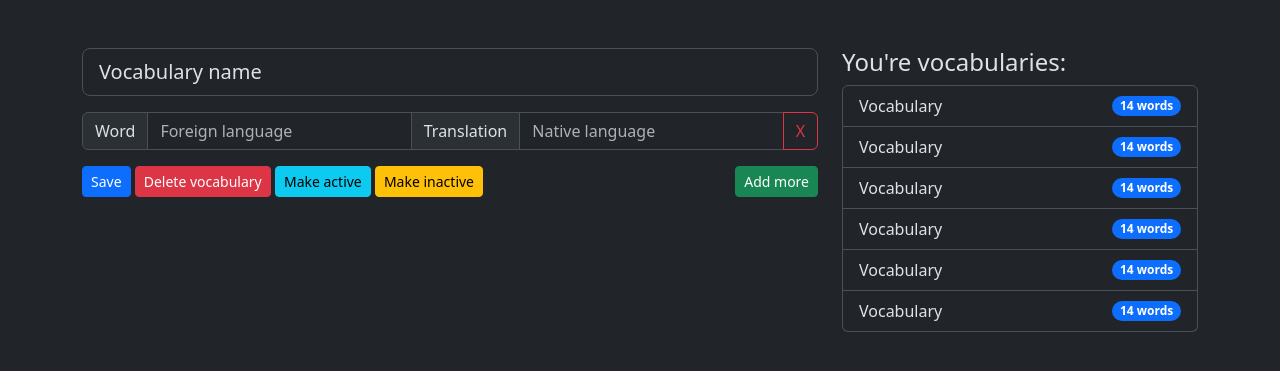
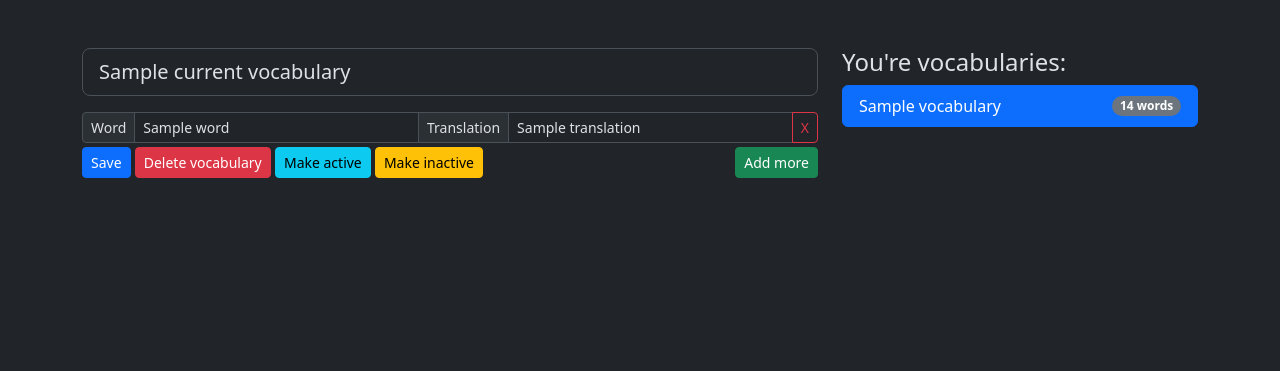
Before and after one commit to MuzykaAndrii/fastbot, a FastAPI app: template app/pages/templates/dashboard.html in a window 1280 px wide. Shown: the top 371 px of the page. Run offline with FastAPI, Linux system fonts and the light colour scheme; the template is opened without the code that fills it: most values are stand-ins (such as "Sample title", 1, 10 or a date in 2020); parts of the project's set-up code (start-up, migrations or seed data) failed here and were passed over.

Commit message:
impl: vocabulary rendering in dashboard

```diff
--- a/app/pages/templates/dashboard.html
+++ b/app/pages/templates/dashboard.html
@@ -15,17 +15,21 @@
 
             <div class="vocabulary-data col-8">
                 <div class="input-group input-group-lg mb-3">
-                    <input value="Vocabulary name" type="text" class="form-control" aria-label="Sizing example input" aria-describedby="inputGroup-sizing-lg">
+                    <input value="{{ current_vocabulary.name }}" type="text" class="form-control" aria-label="Sizing example input" aria-describedby="inputGroup-sizing-lg">
                   </div>
 
                 <div class="lang-pairs">
-                    <div class="lang-pair-item input-group mb-3">
+                    {% for lp in current_vocabulary.language_pairs %}
+
+                    <div class="lang-pair-item input-group input-group-sm mb-1">
                         <span class="input-group-text">Word</span>
-                        <input type="text" class="form-control" placeholder="Foreign language" aria-label="Username">
+                        <input value="{{ lp.word }}" type="text" class="form-control" placeholder="Foreign language" aria-label="Username">
                         <span class="input-group-text">Translation</span>
-                        <input type="text" class="form-control" placeholder="Native language" aria-label="Server">
+                        <input value="{{ lp.translation }}" type="text" class="form-control" placeholder="Native language" aria-label="Server">
                         <button type="button" class="btn btn-outline-danger" onclick="deleteInput(this)">X</button>
                     </div>
+
+                    {% endfor %}
                 </div>
                 <div class="vocabulary-btns d-flex justify-content-between">
                     <div>
@@ -43,32 +47,19 @@
 
             <div class="vocabularies col-4">
                 <h4>You're vocabularies:</h4>
+                {% if vocabularies %}
                 <ul class="list-group">
-                    <a href="" class="list-group-item d-flex justify-content-between align-items-center">
-                        Vocabulary
-                        <span class="badge bg-primary rounded-pill">14 words</span>
+                    {% for vocabulary in vocabularies %}
+                    <a href="" class="list-group-item d-flex justify-content-between align-items-center {% if vocabulary.id == current_vocabulary.id %}active{% endif %}">
+                        {{ vocabulary.name }}
+                        <span class="badge bg-secondary rounded-pill">14 words</span>
                     </a>
-                    <a href="" class="list-group-item d-flex justify-content-between align-items-center">
-                        Vocabulary
-                        <span class="badge bg-primary rounded-pill">14 words</span>
-                    </a>
-                    <a href="" class="list-group-item d-flex justify-content-between align-items-center">
-                        Vocabulary
-                        <span class="badge bg-primary rounded-pill">14 words</span>
-                    </a>
-                    <a href="" class="list-group-item d-flex justify-content-between align-items-center">
-                        Vocabulary
-                        <span class="badge bg-primary rounded-pill">14 words</span>
-                    </a>
-                    <a href="" class="list-group-item d-flex justify-content-between align-items-center">
-                        Vocabulary
-                        <span class="badge bg-primary rounded-pill">14 words</span>
-                    </a>
-                    <a href="" class="list-group-item d-flex justify-content-between align-items-center">
-                        Vocabulary
-                        <span class="badge bg-primary rounded-pill">14 words</span>
-                    </a>
+                    {% endfor %}
                 </ul>
+                {% else %}
+                    You're haven't any vocabulary
+                {% endif %}
+
             </div>
         </div>
     </div>
@@ -85,7 +76,7 @@
         function addRow() {
             var vocabularyData = document.querySelector('.lang-pairs');
             var newRow = document.createElement('div');
-            newRow.className = 'lang-pair-item input-group mb-3';
+            newRow.className = 'lang-pair-item input-group input-group-sm mb-3';
             newRow.innerHTML = `
             <span class="input-group-text">Word</span>
             <input type="text" class="form-control" placeholder="Foreign language" aria-label="Username">
```
Also changed, not shown: app/pages/routes.py (+12 -2 lines).
